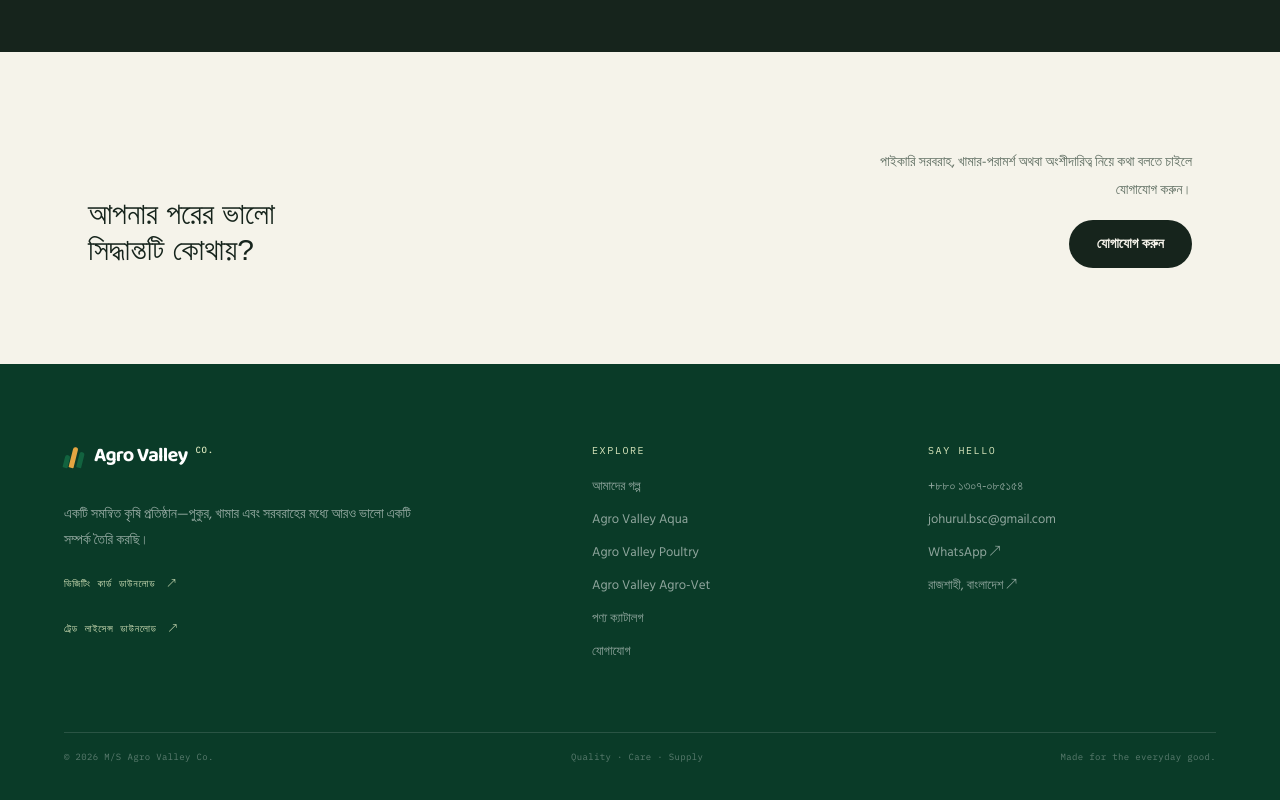
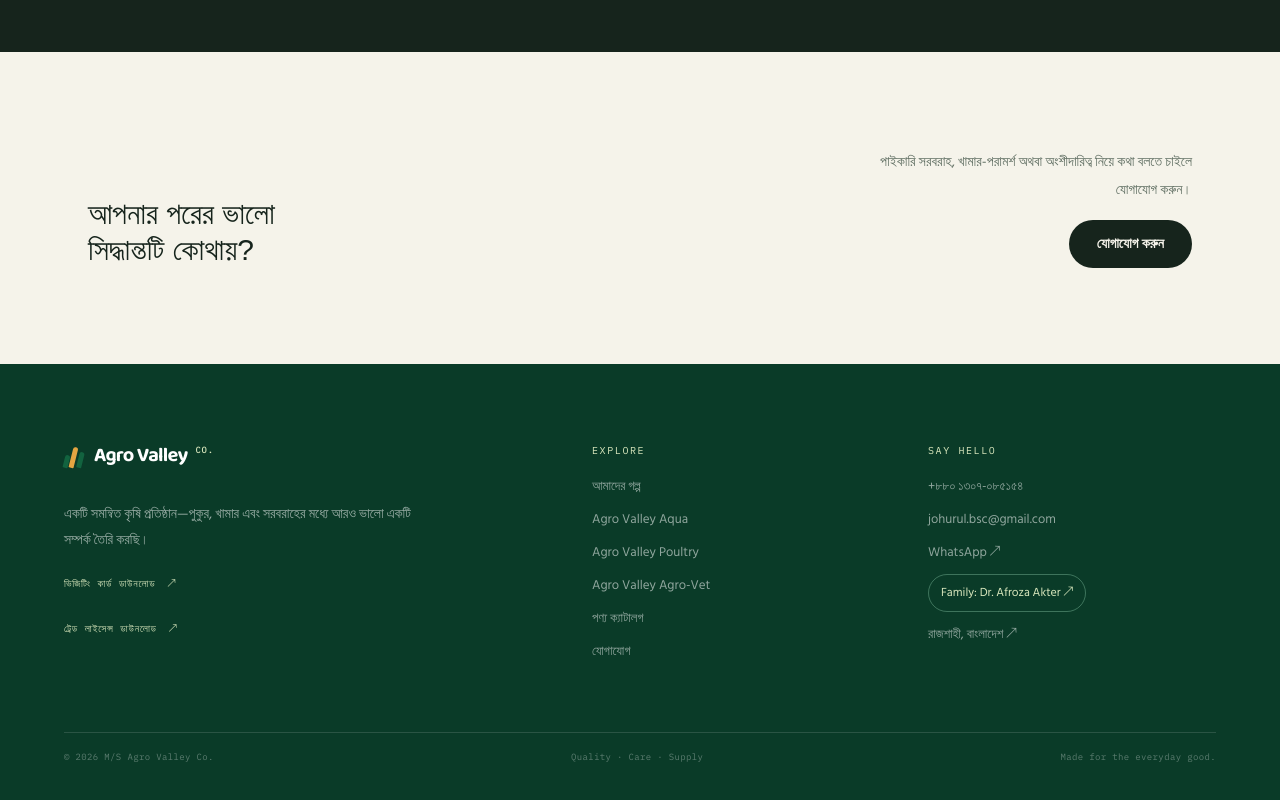
Before and after one commit to agrovalley/bd, a Next.js app: page / in a window 1280 px wide. Shown: the part 2134-2934 px from the top of the page. Built offline with nearby package versions, Linux system fonts and the light colour scheme; a web font is replaced by a local one.

Commit message:
Add family website button to footer

```diff
--- a/app/globals.css
+++ b/app/globals.css
@@ -184,6 +184,8 @@ a:focus-visible, button:focus-visible { outline: 2px solid var(--sun); outline-o
 .footer-links { display: flex; flex-direction: column; align-items: flex-start; gap: 11px; margin-top: 18px; }
 .footer-links a { color: rgba(255,255,255,.55); font-size: 13px; transition: color .2s ease, transform .2s ease; }
 .footer-links a:hover { color: #fff; transform: translateX(4px); }
+.footer-links .family-site-link { display: inline-flex; align-items: center; gap: 8px; padding: 8px 12px; border: 1px solid rgba(157, 224, 190, .35); border-radius: 999px; color: var(--brand-light); font-size: 12px; }
+.footer-links .family-site-link:hover { border-color: var(--brand-light); background: rgba(157, 224, 190, .08); transform: translateY(-1px); }
 .footer-label { color: var(--brand-light); font: 10px var(--font-mono); letter-spacing: .16em; text-transform: uppercase; }
 .footer-bottom { display: flex; justify-content: space-between; gap: 20px; margin-top: 70px; padding-top: 18px; border-top: 1px solid rgba(255,255,255,.13); color: rgba(255,255,255,.33); font: 9px var(--font-mono); letter-spacing: .04em; }
 @media (max-width: 640px) { .footer-bottom { flex-direction: column; gap: 8px; margin-top: 52px; } }
--- a/components/Footer.jsx
+++ b/components/Footer.jsx
@@ -38,6 +38,7 @@ export default function Footer() {
               <a href="tel:+8801307085154">+৮৮০ ১৩০৭-০৮৫১৫৪</a>
               <a href="mailto:johurul.bsc@gmail.com">johurul.bsc@gmail.com</a>
               <a href="https://wa.me/8801307085154" target="_blank" rel="noopener noreferrer">WhatsApp ↗</a>
+              <a href="https://drafroza.vercel.app/" target="_blank" rel="noopener noreferrer" className="family-site-link">Family: Dr. Afroza Akter ↗</a>
               <a href="https://www.google.com/maps/@24.3983037,88.730349,16z" target="_blank" rel="noopener noreferrer">রাজশাহী, বাংলাদেশ ↗</a>
             </div>
           </div>
```
